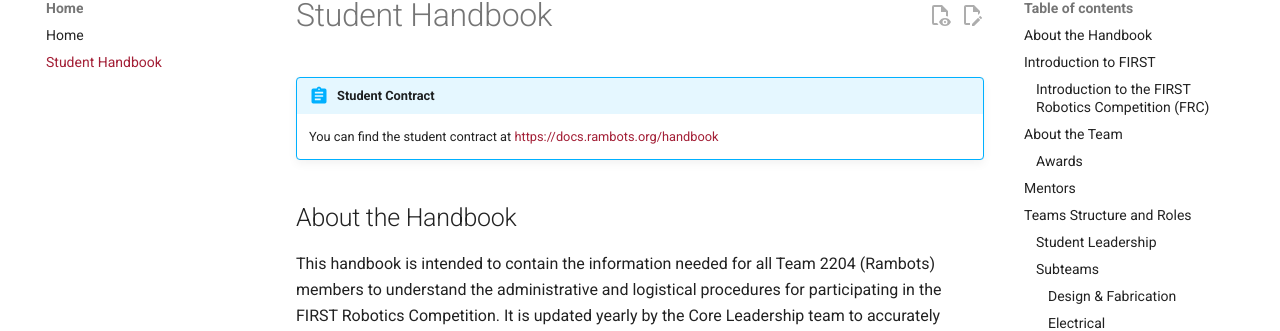
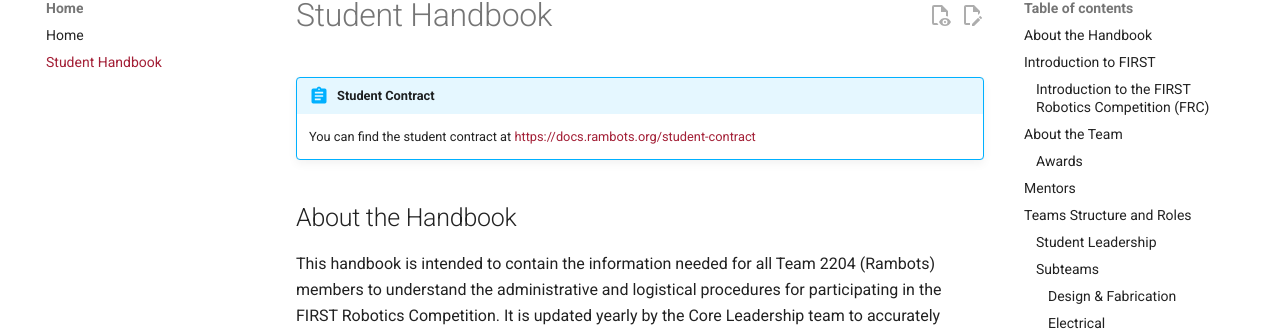
Before and after one commit to frc2204/ramdocs, an MkDocs documentation site: the page built from docs/handbook.md, in a window 1280 px wide and 900 px high. Shown: the part 151-482 px from the top of the window. Built offline with MkDocs 1.6.1 and Material for MkDocs 9.7.7, drawn with Linux system fonts in a browser that asks for light colours; nearby versions of some CDN libraries; library files that are not in the unit come from our copies; comment, search, counter and statistics services are not loaded; some of the changed lines change nothing that is shown.

Commit message:
another typo

```diff
--- a/docs/handbook.md
+++ b/docs/handbook.md
@@ -1,7 +1,7 @@
 # Student Handbook
 
 !!! abstract "Student Contract"
-    You can find the student contract at [https://docs.rambots.org/handbook](./handbook)
+    You can find the student contract at [https://docs.rambots.org/student-contract](./student-contract)
 
 ## About the Handbook
 
```
